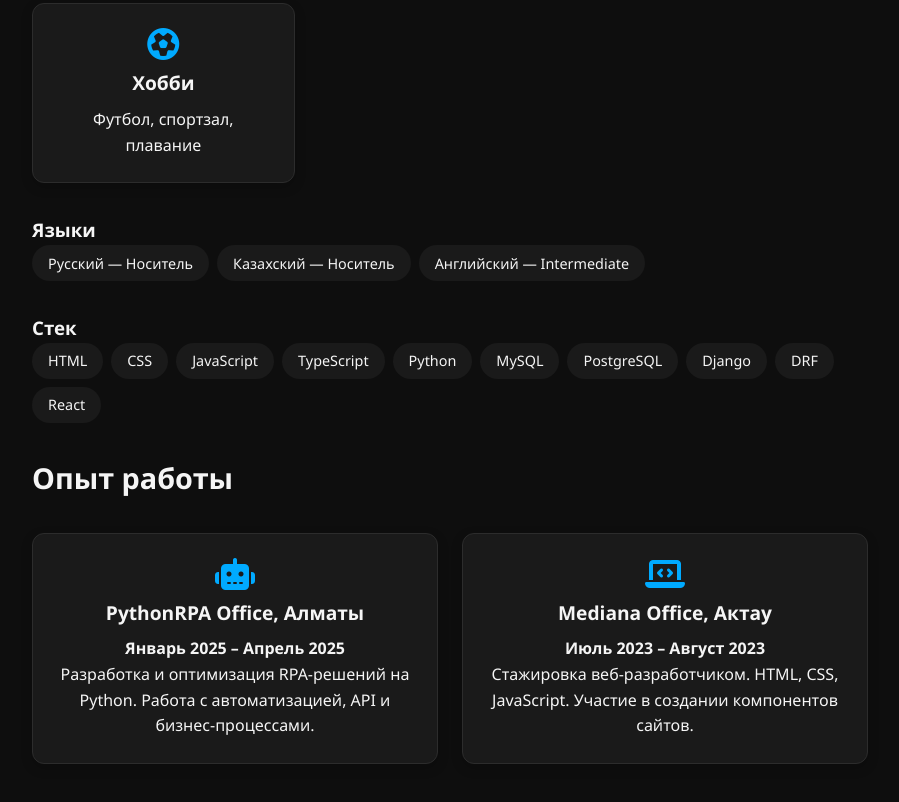
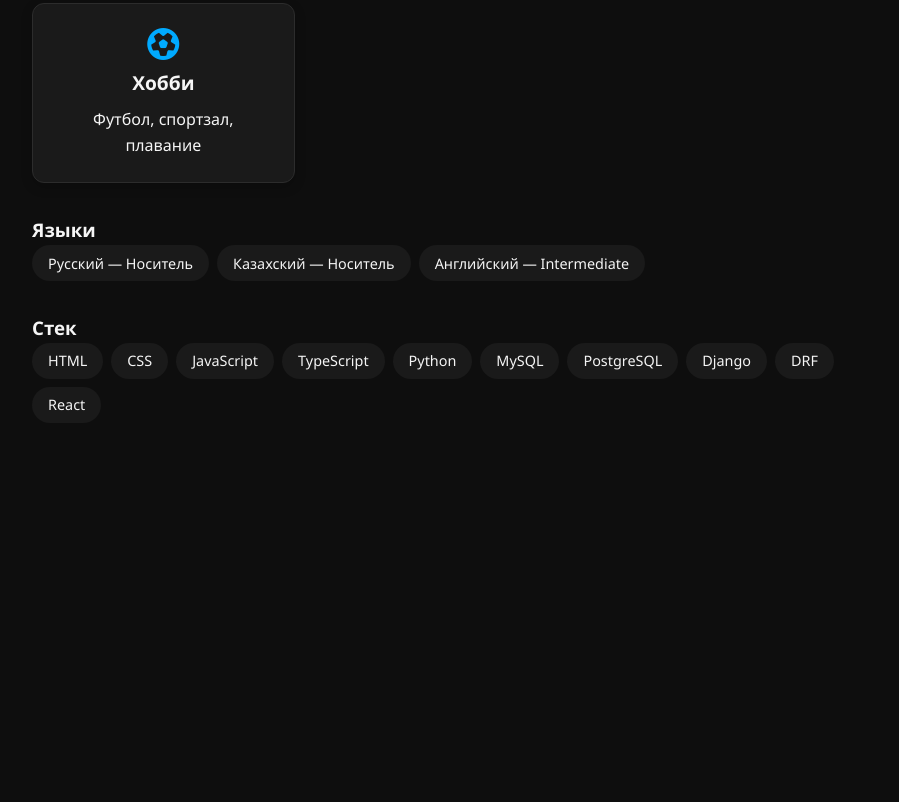
Before and after one commit to 1mpxrfect/portfolio, a plain HTML site: page index.html in a window 1280 px wide. Shown: the part 400-1202 px from the top of the page, without its empty margins (190-1089 px from the left). After the commit the page ends 887 px from the top, so only its background shows below. Drawn offline with Linux system fonts and the light colour scheme.

Commit message:
change the main page

```diff
--- a/index.html
+++ b/index.html
@@ -75,7 +75,7 @@
       </section>
 
 
-      <section id="experience" class="page-section">
+      <section id="experience" class="page-section hidden">
         <h2>Опыт работы</h2>
 
         <div class="experience-grid">
```
